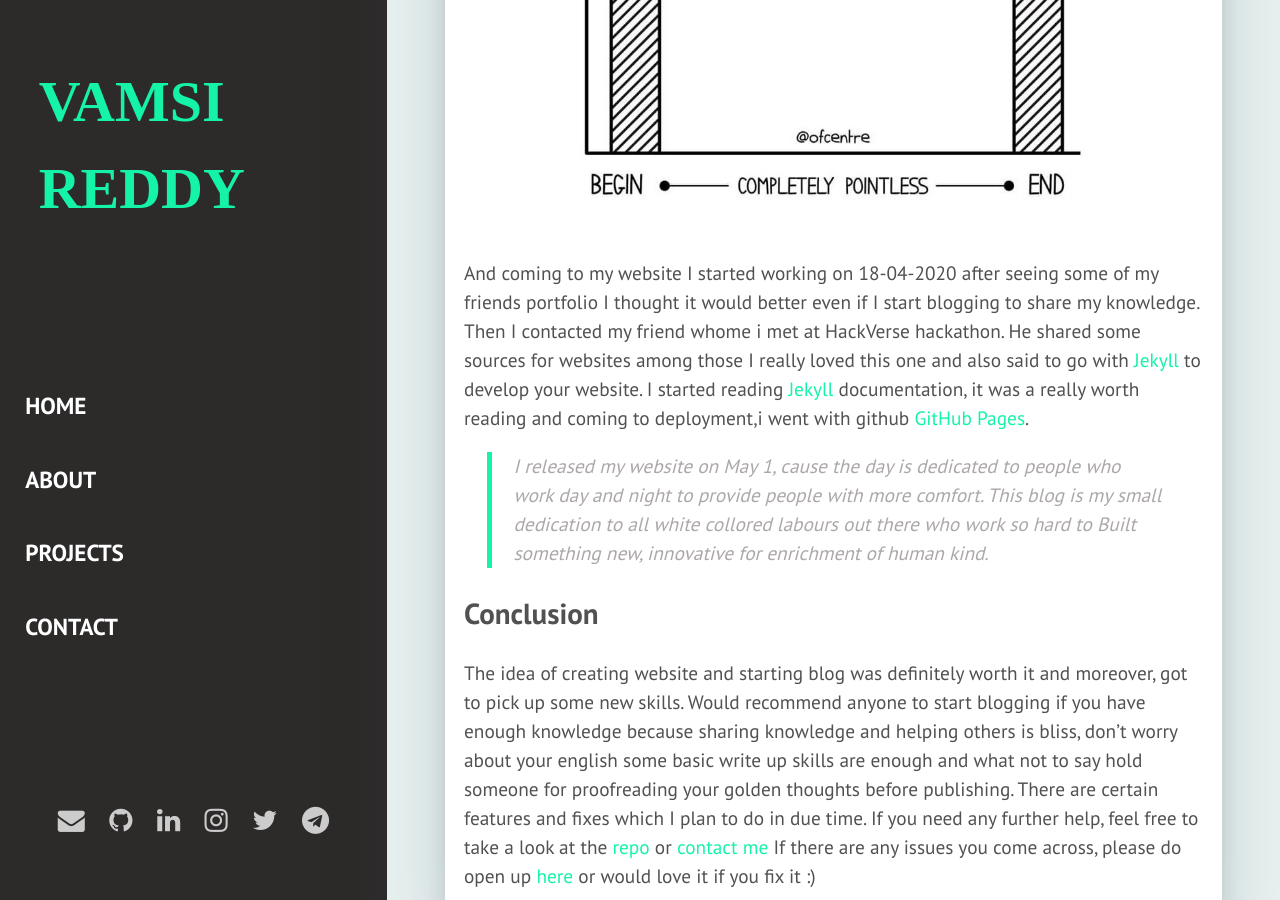
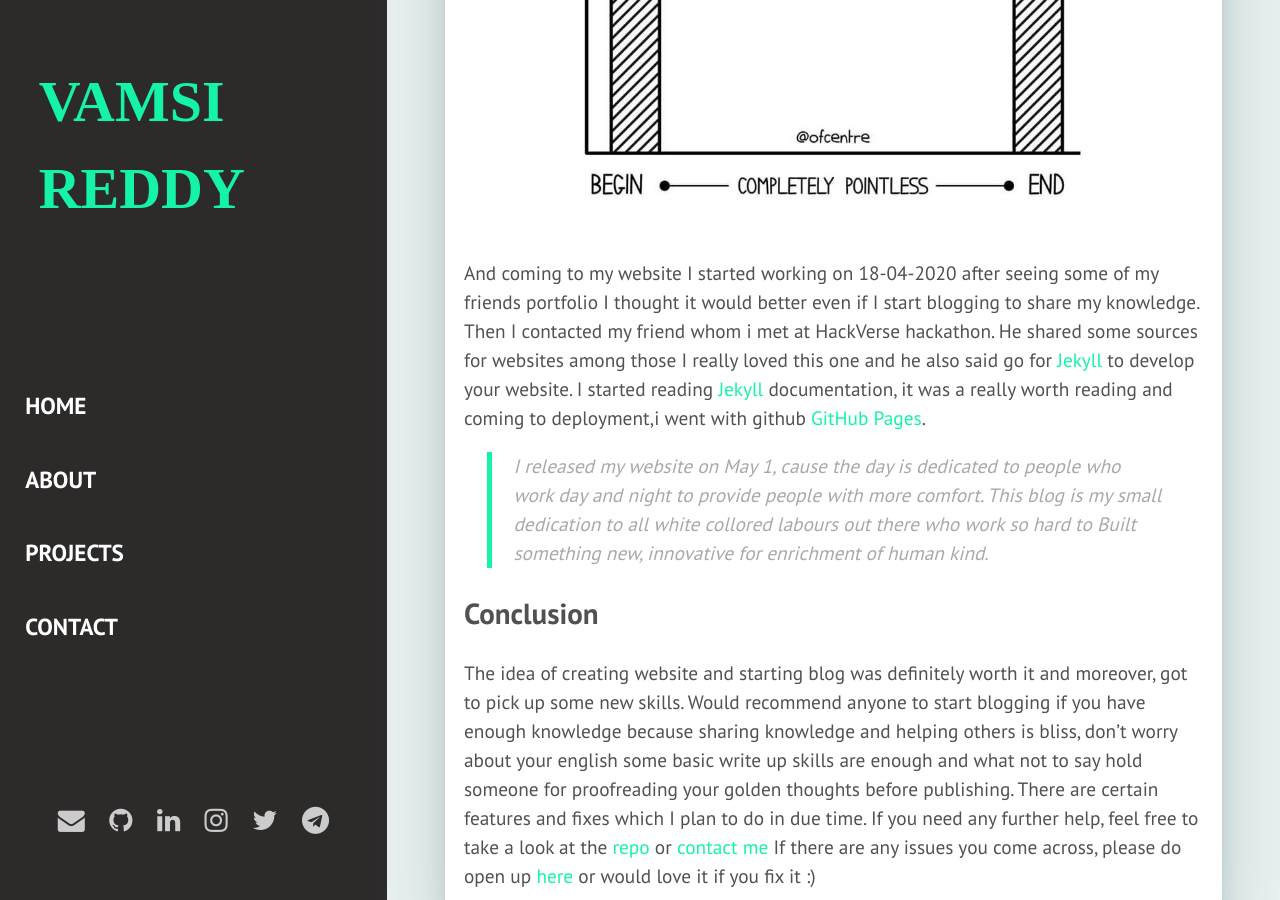
Before and after one commit to vamsireddy22/vamsireddy22.github.io, a Jekyll site: the page built from _posts/2020-04-21-hello-engineering.markdown, in a window 1280 px wide and 900 px high, scrolled down 1871 px. Built offline with Jekyll 4.4.1, drawn with Linux system fonts in a browser that asks for light colours; some web fonts are replaced; comment, search, counter and statistics services are not loaded.

Commit message:
Update 2020-04-21-hello-engineering.markdown

```diff
--- a/_posts/2020-04-21-hello-engineering.markdown
+++ b/_posts/2020-04-21-hello-engineering.markdown
@@ -20,7 +20,7 @@ Well I am **Vamsi** an undergraduate student at [GPREC](https://gprec.ac.in). I
 And I always follow the motto:
 ![Half Done]({{"/assets/img/halfdone.jpg"}})
 
-And coming to my website I started working on 18-04-2020 after seeing some of my friends portfolio I thought it would better even if I start blogging to share my knowledge. Then I contacted my friend whome i met at HackVerse hackathon. He shared some sources for websites among those I really loved this one and also said to go with [Jekyll](https://jekyllrb.com) to develop your website. I started reading [Jekyll](https://jekyllrb.com/docs/) documentation, it was a really worth reading and coming to deployment,i went with github [GitHub Pages](https://pages.github.com/).
+And coming to my website I started working on 18-04-2020 after seeing some of my friends portfolio I thought it would better even if I start blogging to share my knowledge. Then I contacted my friend whom i met at HackVerse hackathon. He shared some sources for websites among those I really loved this one and he also said go for [Jekyll](https://jekyllrb.com) to develop your website. I started reading [Jekyll](https://jekyllrb.com/docs/) documentation, it was a really worth reading and coming to deployment,i went with github [GitHub Pages](https://pages.github.com/).
 
 > I released my website on May 1, cause the day is dedicated to people who work day and night to provide people with more comfort. This blog is my small dedication to all white collored labours out there who work so hard to Built something new, innovative for enrichment of human kind.
 
```
